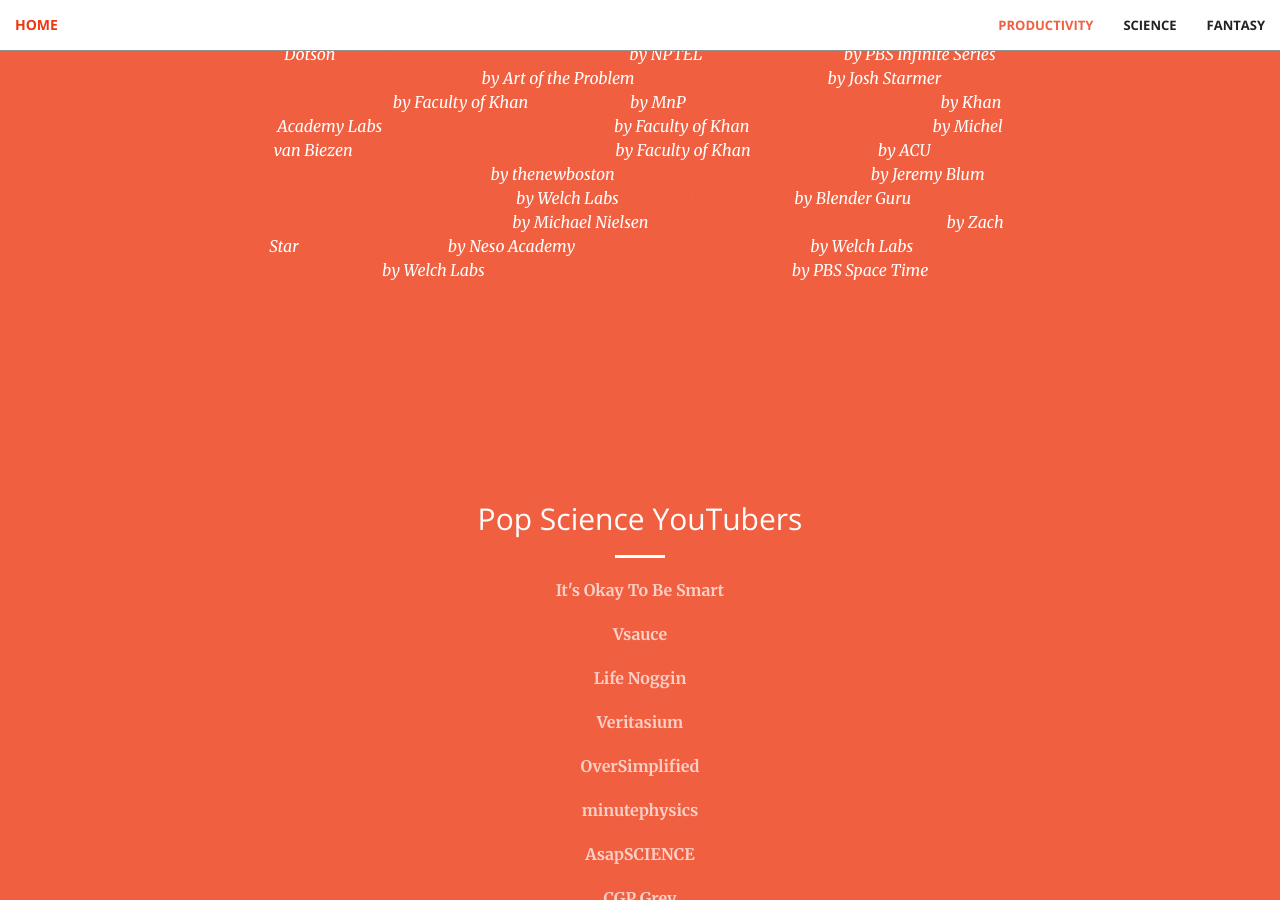
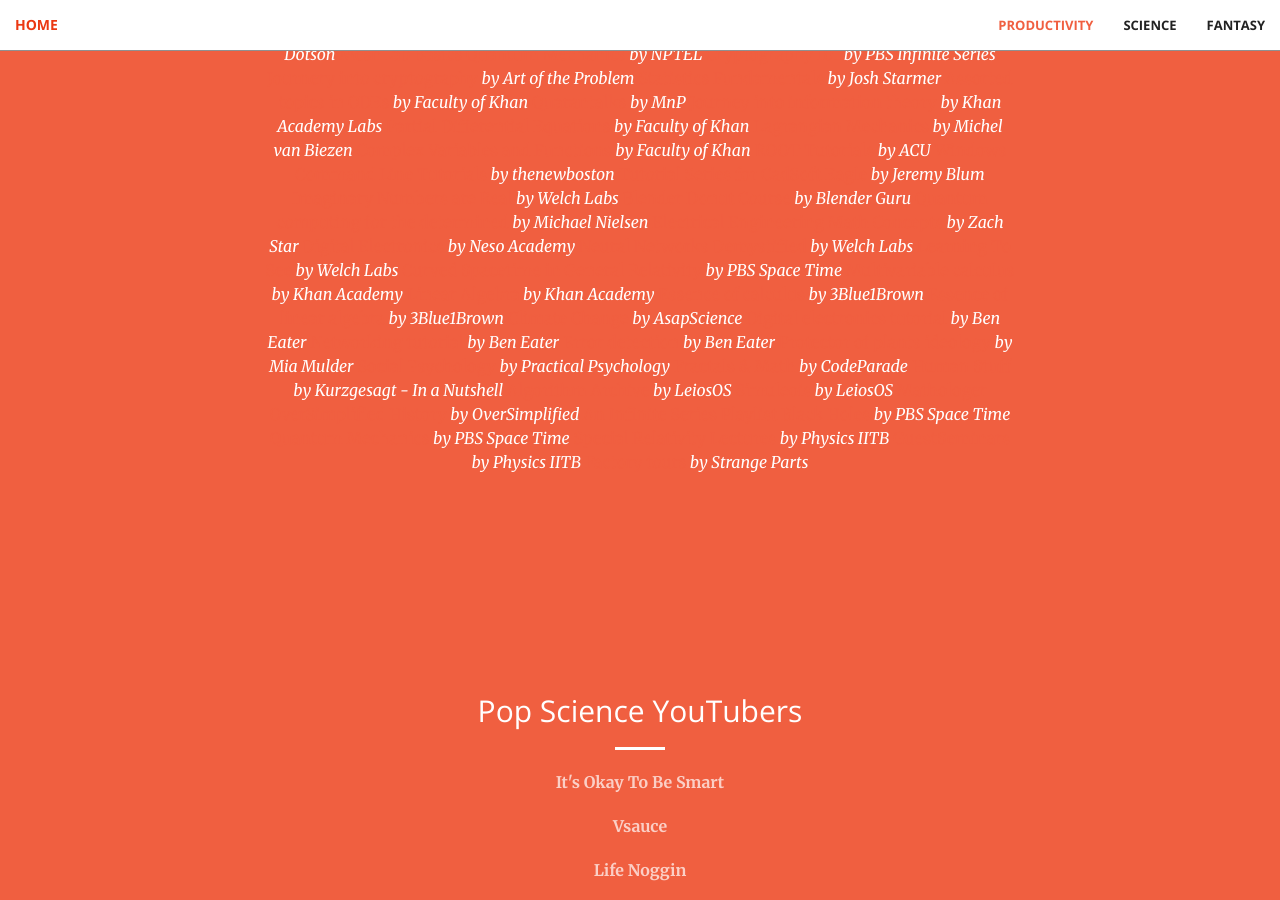
Before and after one commit to aravindbharathi/aravindbharathi.github.io, a Jekyll site: the page rec/index.html, which Jekyll copies as it is, in a window 1280 px wide and 900 px high, scrolled down 1609 px. Built offline with Jekyll 4.4.1, drawn with Linux system fonts in a browser that asks for light colours.

Commit message:
Update index.html

```diff
--- a/rec/index.html
+++ b/rec/index.html
@@ -188,6 +188,29 @@
                       <a href="https://youtube.com/playlist?list=PLiaHhY2iBX9hdHaRr6b7XevZtgZRa1PoU">Neural Networks Demystified</a> <i>by Welch Labs</i>
                       <a href="https://youtube.com/playlist?list=PLiaHhY2iBX9ihLasvE8BKnS2Xg8AhY6iV">Learning To See</a> <i>by Welch Labs</i>
                       <a href="https://youtube.com/playlist?list=PLsPUh22kYmNAmjsHke4pd8S9z6m_hVRur">Curved Spacetime in General Relativity</a> <i>by PBS Space Time</i>
+
+                      <a href="https://youtube.com/playlist?list=PLSQl0a2vh4HC5feHa6Rc5c0wbRTx56nF7">Multivariable calculus</a> <i>by Khan Academy</i>
+                      <a href="https://youtube.com/playlist?list=PLFD0EB975BA0CC1E0">Linear Algebra</a> <i>by Khan Academy</i>
+                      <a href="https://youtube.com/playlist?list=PLZHQObOWTQDMsr9K-rj53DwVRMYO3t5Yr">Essence of calculus</a> <i>by 3Blue1Brown</i>
+                      <a href="https://youtube.com/playlist?list=PLZHQObOWTQDPD3MizzM2xVFitgF8hE_ab">Essence of linear algebra</a> <i>by 3Blue1Brown</i>
+                      <a href="https://youtube.com/playlist?list=PLvFsG9gYFxY91MGgz6Zo9QQWYl6480_DK">Climate Change</a> <i>by AsapScience</i>
+                      <a href="https://youtube.com/playlist?list=PLowKtXNTBypETld5oX1ZMI-LYoA2LWi8D">Digital electronics tutorial</a> <i>by Ben Eater</i>
+                      <a href="https://youtube.com/playlist?list=PLowKtXNTBypH19whXTVoG3oKSuOcw_XeW">Networking tutorial</a> <i>by Ben Eater</i>
+                      <a href="https://youtube.com/playlist?list=PLowKtXNTBypFWff2QjXCWuSfJDWcvE0Vm">Error detection</a> <i>by Ben Eater</i>
+                      <a href="https://youtube.com/playlist?list=PLup82nnma6_zqTyp-hF2COqd1RTtBkE1c">Protector of plants ideology</a> <i>by Mia Mulder</i>
+                      <a href="https://youtube.com/playlist?list=PLg999NlgHHrQpYnOpb7-61elKuP7HXPPa">Social Psychology</a> <i>by Practical Psychology</i>
+                      <a href="https://youtube.com/playlist?list=PLh9DXIT3m6N7n4R60eJGPPPnn5LvTXQLY">Fractals & Math</a> <i>by CodeParade</i>
+                      <a href="https://youtube.com/playlist?list=PLFs4vir_WsTySi9F8v5pvCi6zQj7Cwneu">Human Stuff</a> <i>by Kurzgesagt - In a Nutshell</i>
+                      <a href="https://youtube.com/playlist?list=PLnQX-jgAF5pS84JensSc5obSeINL-gqA4">Algorithm Archive</a> <i>by LeiosOS</i>
+                      <a href="https://youtube.com/playlist?list=PLnQX-jgAF5pR_DlqYtWqXBCKXgLeicOAM">Simuleois</a> <i>by LeiosOS</i>
+                      <a href="https://youtube.com/playlist?list=PLmNp3NTX4KXIqtjt2AKOr4DUIxn64xj8G">Mathologer</a>
+                      <a href="https://youtube.com/playlist?list=PLQw_XrMliWVYSc66IpEnrr1MxCxy0H1SH">OverSimplified History</a> <i>by OverSimplified</i>
+                      <a href="https://youtube.com/playlist?list=PLa6IE8XPP_glwNKmFfl2tEL0b7E9D0WRr">An Infinite Series Playlist</a>
+                      <a href="https://youtube.com/playlist?list=PLsPUh22kYmNBl4h0i4mI5zDflExXJMo_x">Black Holes</a> <i>by PBS Space Time</i>
+                      <a href="https://youtube.com/playlist?list=PLsPUh22kYmNCGaVGuGfKfJl-6RdHiCjo1">Quantum Mechanics</a> <i>by PBS Space Time</i>
+                      <a href="https://youtube.com/playlist?list=PLJeM1jvA1WDMjtcYPluGj5QfOkzN5XA91">Special Relativity Lectures</a> <i>by Physics IITB</i>
+                      <a href="https://youtube.com/playlist?list=PLJeM1jvA1WDMkzjx_QO8N_Hzu6EUTaoEg">GuestSeminars</a> <i>by Physics IITB</i>
+                      <a href="https://youtube.com/playlist?list=PL42a-LTi6YKA_j1aPbwZTRAEk0iuSBfpU">Factory tours</a> <i>by Strange Parts</i>
                     <!--/ul-->
                     </p>
                 </div>
```
